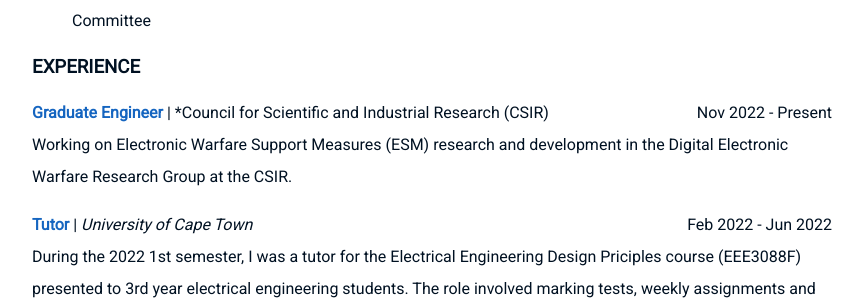
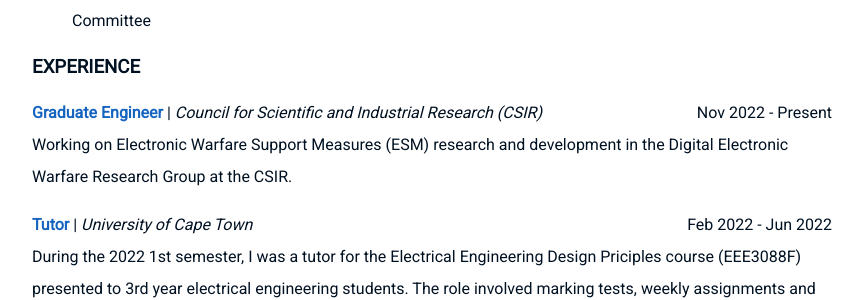
Before and after one commit to SKMbiya/SKMbiya.github.io, a Jekyll site: the page built from resume.md, in a window 1280 px wide and 900 px high, scrolled down 661 px. Shown: the part 157-457 px from the top of the window, without its empty margins (208-1071 px from the left). Built offline with Jekyll 4.4.1, drawn with Linux system fonts in a browser that asks for light colours.

Commit message:
minor update to resume

```diff
--- a/resume.md
+++ b/resume.md
@@ -29,7 +29,7 @@
 
 ### EXPERIENCE
 
-**Graduate Engineer** | *Council for Scientific and Industrial Research (CSIR) <span style="float: right; ">Nov 2022 - Present</span>
+**Graduate Engineer** | *Council for Scientific and Industrial Research (CSIR)* <span style="float: right; ">Nov 2022 - Present</span>
 Working on Electronic Warfare Support Measures (ESM) research and development in the Digital Electronic Warfare Research Group at the CSIR.
 
 **Tutor** | *University of Cape Town* <span style="float: right; ">Feb 2022 - Jun 2022</span>
```
